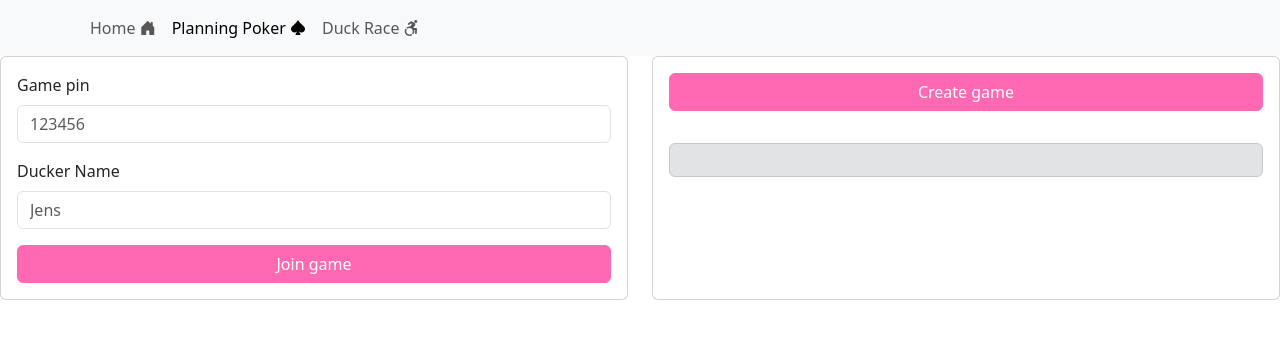
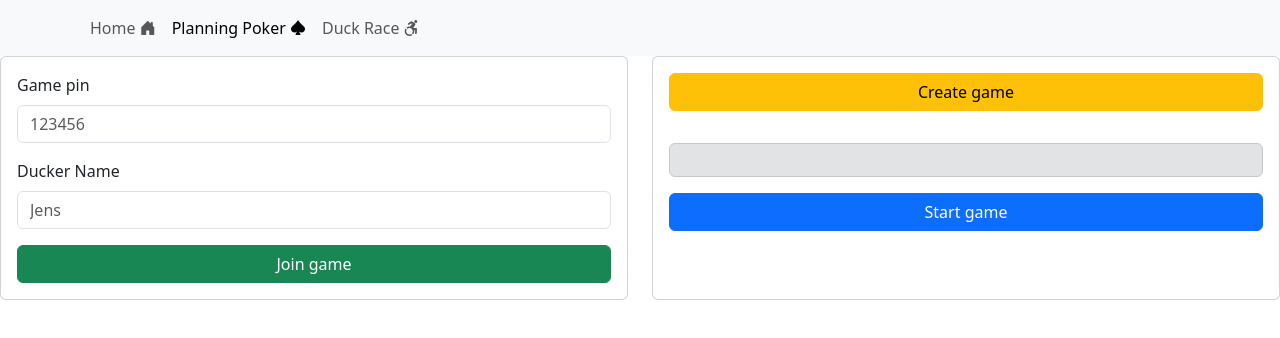
Before and after one commit to Seba9216/h5final, an Angular app in the folder WebApp/h5-webapp-pwa/: page /poker in a window 1280 px wide. Shown: the top 338 px of the page. Built offline with nearby package versions, Linux system fonts and the light colour scheme.

Commit message:
removed pink

```diff
--- a/WebApp/h5-webapp-pwa/src/app/shared-components/connection-area/connection-area.html
+++ b/WebApp/h5-webapp-pwa/src/app/shared-components/connection-area/connection-area.html
@@ -35,10 +35,12 @@
       <button class="btn btn-warning w-100 mb-3" (click)="CreateGame()">
         Create game
       </button>
-
       <div class="alert alert-secondary mt-3">
         {{ newGamePin }}
       </div>
+      <button class="btn btn-primary w-100 mb-3" (click)="CreateGame()">
+        Start game
+      </button>
     </div>
   </div>
 </div>
--- a/WebApp/h5-webapp-pwa/src/styles.scss
+++ b/WebApp/h5-webapp-pwa/src/styles.scss
@@ -93,9 +93,3 @@
     opacity: 1;
   }
 }
-
-button {
-  background-color: hotpink!important;
-  border-color: hotpink!important;
-  color: white!important;
-}
```
